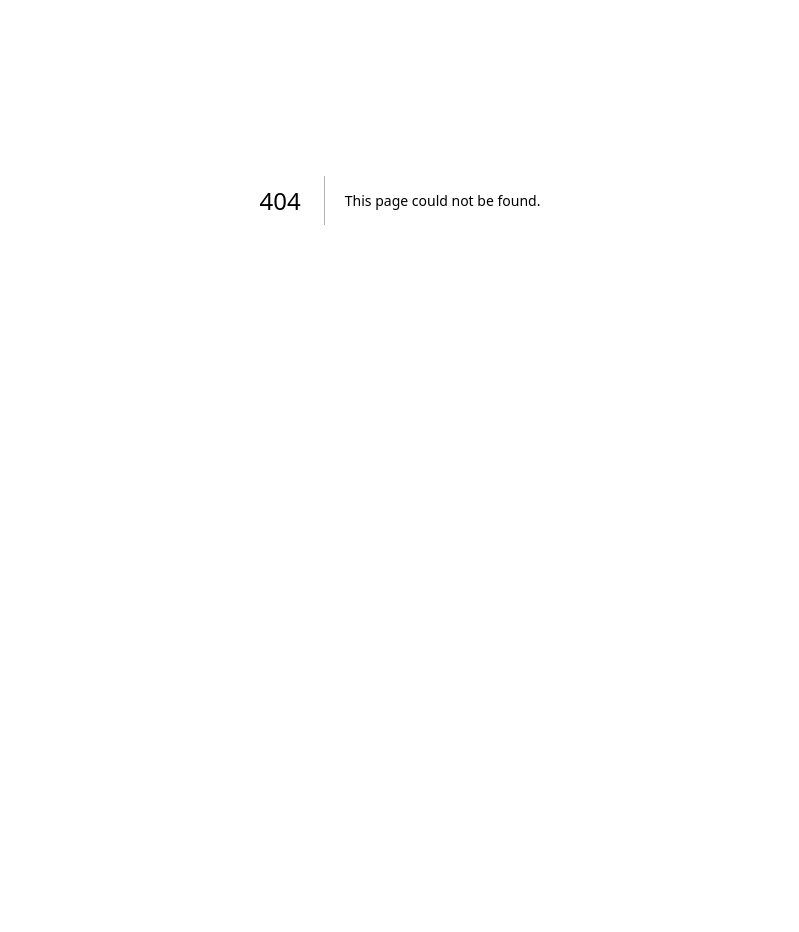
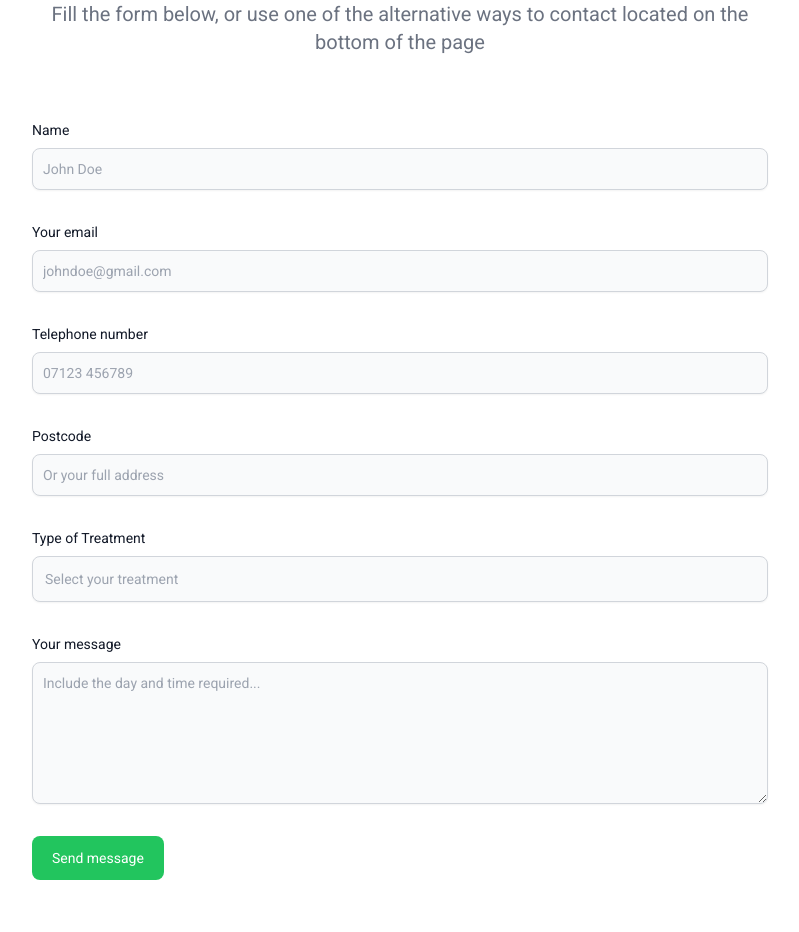
Before and after one commit to h-chagas/milena-new-portfolio, a Next.js app: page /contact in a window 1280 px wide. Before the commit this address had no page. Shown: the part 200-1132 px from the top of the page, without its empty margins (240-1039 px from the left). Before the commit the page ends 800 px from the top, so only its background shows below. Built offline with nearby package versions, Linux system fonts and the light colour scheme.

Commit message:
add contact page - ready but not set with email service

```diff
--- /dev/null
+++ b/src/pages/contact.js
@@ -0,0 +1,143 @@
+import React from "react";
+import Link from "next/link";
+import { MdOutlineTextsms, MdWhatsapp, MdCall } from "react-icons/md";
+import Footer from "@/components/Footer";
+import NavBar from "@/components/NavBar";
+
+export default function Contact() {
+  return (
+    <section className="flex flex-col min-h-screen px-10">
+      <NavBar />
+      <section className="bg-white dark:bg-gray-900 py-20">
+        <div className="py-8 lg:py-16 px-4 mx-auto max-w-screen-md">
+          <h2 className="mb-4 text-4xl tracking-tight font-extrabold text-center text-gray-900 dark:text-white">
+            Contact Me
+          </h2>
+          <p className="mb-8 lg:mb-16 font-light text-center text-gray-500 dark:text-gray-400 sm:text-xl">
+            Fill the form below, or use one of the alternative ways to contact
+            located on the bottom of the page
+          </p>
+          <form action="https://formsubmit.co/7512b38a73ed3c67b6ae0201be79d382" method="POST" className="space-y-8">
+            {/* HoneyPot */}
+            <input type="text" name="_honey" className="hidden"></input>
+            {/* Disable Captcha */}
+            <input type="hidden" name="_captcha" value="false"></input>
+            <input type="hidden" name="_next" value="https://milenamassagetherapy.co.uk/success"></input>
+            <div>
+              <label
+                for="name"
+                className="block mb-2 text-sm font-medium text-gray-900 dark:text-gray-300"
+              >
+                Name
+              </label>
+              <input
+                type="text"
+                name="name"
+                id="name"
+                className="shadow-sm bg-gray-50 border border-gray-300 text-gray-900 text-sm rounded-lg focus:ring-primary-500 focus:border-primary-500 block w-full p-2.5 dark:bg-gray-700 dark:border-gray-600 dark:placeholder-gray-400 dark:text-white dark:focus:ring-primary-500 dark:focus:border-primary-500 dark:shadow-sm-light"
+                placeholder="John Doe"
+                required
+              />
+            </div>
+            <div>
+              <label
+                for="email"
+                className="block mb-2 text-sm font-medium text-gray-900 dark:text-gray-300"
+              >
+                Your email
+              </label>
+              <input
+                type="email"
+                id="email"
+                className="shadow-sm bg-gray-50 border border-gray-300 text-gray-900 text-sm rounded-lg focus:ring-primary-500 focus:border-primary-500 block w-full p-2.5 dark:bg-gray-700 dark:border-gray-600 dark:placeholder-gray-400 dark:text-white dark:focus:ring-primary-500 dark:focus:border-primary-500 dark:shadow-sm-light"
+                placeholder="johndoe@gmail.com"
+                required
+              />
+            </div>
+            <div>
+              <label
+                for="tel"
+                className="block mb-2 text-sm font-medium text-gray-900 dark:text-gray-300"
+              >
+                Telephone number
+              </label>
+              <input
+                type="tel"
+                id="tel"
+                className="shadow-sm bg-gray-50 border border-gray-300 text-gray-900 text-sm rounded-lg focus:ring-primary-500 focus:border-primary-500 block w-full p-2.5 dark:bg-gray-700 dark:border-gray-600 dark:placeholder-gray-400 dark:text-white dark:focus:ring-primary-500 dark:focus:border-primary-500 dark:shadow-sm-light"
+                placeholder="07123 456789"
+                required
+              />
+            </div>
+            <div>
+              <label
+                for="address"
+                className="block mb-2 text-sm font-medium text-gray-900 dark:text-gray-300"
+              >
+                Postcode
+              </label>
+              <input
+                type="text"
+                id="address"
+                className="shadow-sm bg-gray-50 border border-gray-300 text-gray-900 text-sm rounded-lg focus:ring-primary-500 focus:border-primary-500 block w-full p-2.5 dark:bg-gray-700 dark:border-gray-600 dark:placeholder-gray-400 dark:text-white dark:focus:ring-primary-500 dark:focus:border-primary-500 dark:shadow-sm-light"
+                placeholder="Or your full address"
+                required
+              />
+            </div>
+            <div>
+              <label
+                for="subject"
+                className="block mb-2 text-sm font-medium text-gray-900 dark:text-gray-300"
+              >
+                Type of Treatment
+              </label>
+              {/* MAKE A DROP-DOWN MENU */}
+              <input
+                type="text"
+                id="subject"
+                className="block p-3 w-full text-sm text-gray-900 bg-gray-50 rounded-lg border border-gray-300 shadow-sm focus:ring-primary-500 focus:border-primary-500 dark:bg-gray-700 dark:border-gray-600 dark:placeholder-gray-400 dark:text-white dark:focus:ring-primary-500 dark:focus:border-primary-500 dark:shadow-sm-light"
+                placeholder="Select your treatment"
+                required
+              />
+            </div>
+            <div className="sm:col-span-2">
+              <label
+                for="message"
+                className="block mb-2 text-sm font-medium text-gray-900 dark:text-gray-400"
+              >
+                Your message
+              </label>
+              <textarea
+                id="message"
+                rows="6"
+                className="block p-2.5 w-full text-sm text-gray-900 bg-gray-50 rounded-lg shadow-sm border border-gray-300 focus:ring-primary-500 focus:border-primary-500 dark:bg-gray-700 dark:border-gray-600 dark:placeholder-gray-400 dark:text-white dark:focus:ring-primary-500 dark:focus:border-primary-500"
+                placeholder="Include the day and time required..."
+              ></textarea>
+            </div>
+            <button
+              type="submit"
+              className="py-3 px-5 text-sm font-medium text-center text-white rounded-lg bg-green-500 sm:w-fit hover:bg-green-800 focus:ring-4 focus:outline-none focus:ring-green-300 dark:bg-green-600 dark:hover:bg-green-700 dark:focus:ring-green-800"
+            >
+              Send message
+            </button>
+          </form>
+          <p className="mb-2 mt-12 lg:mb-16 font-light text-center text-gray-500 dark:text-gray-400 sm:text-xl">
+            Alternative ways to contact me
+          </p>
+          <div className="text-4xl flex justify-center gap-16 py-8 text-gray-600">
+            <Link href="sms:+447478883335" target="_blank">
+              <MdOutlineTextsms />
+            </Link>
+            <Link href="https://wa.me/447478883335" target="_blank">
+              <MdWhatsapp />
+            </Link>
+            <Link href="tel:747-888-3335" target="_blank">
+              <MdCall />
+            </Link>
+          </div>
+        </div>
+      </section>
+      <Footer />
+    </section>
+  );
+}
```
